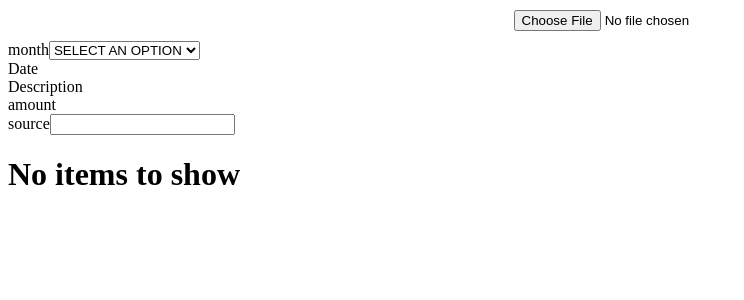
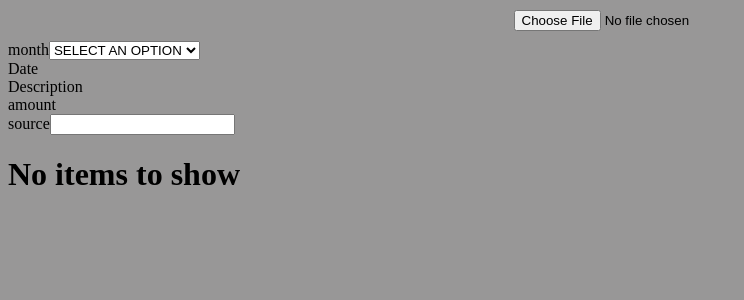
Before and after one commit to mdewey/expense-creator, a React (Vite) app: page / in a window 1280 px wide. Shown: the top 300 px of the page, without its empty margins (0-744 px from the left). Built offline with nearby package versions, Linux system fonts and the light colour scheme.

Commit message:
(style) background is less harsh

```diff
--- a/src/styles.scss
+++ b/src/styles.scss
@@ -1 +1,4 @@
 /* You can add global styles to this file, and also import other style files */
+body{
+    background-color: #989797;
+}
```
